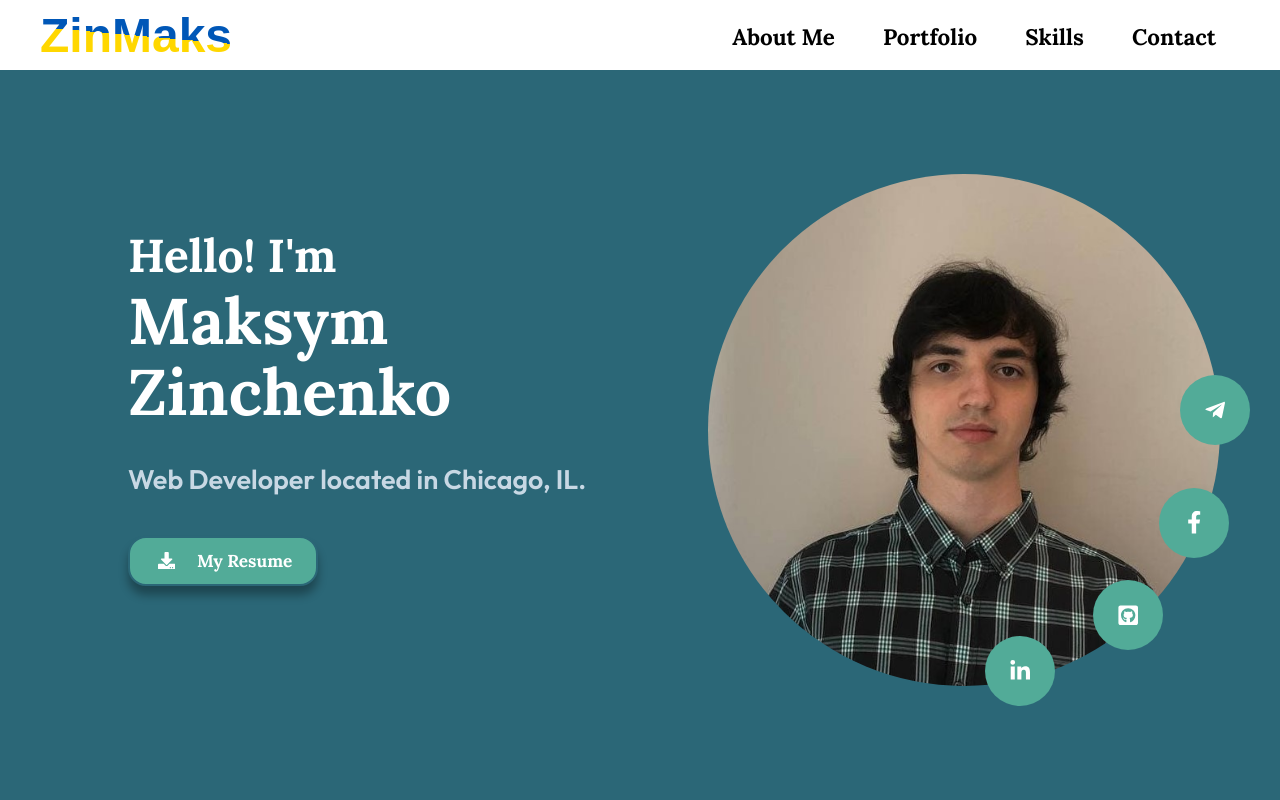
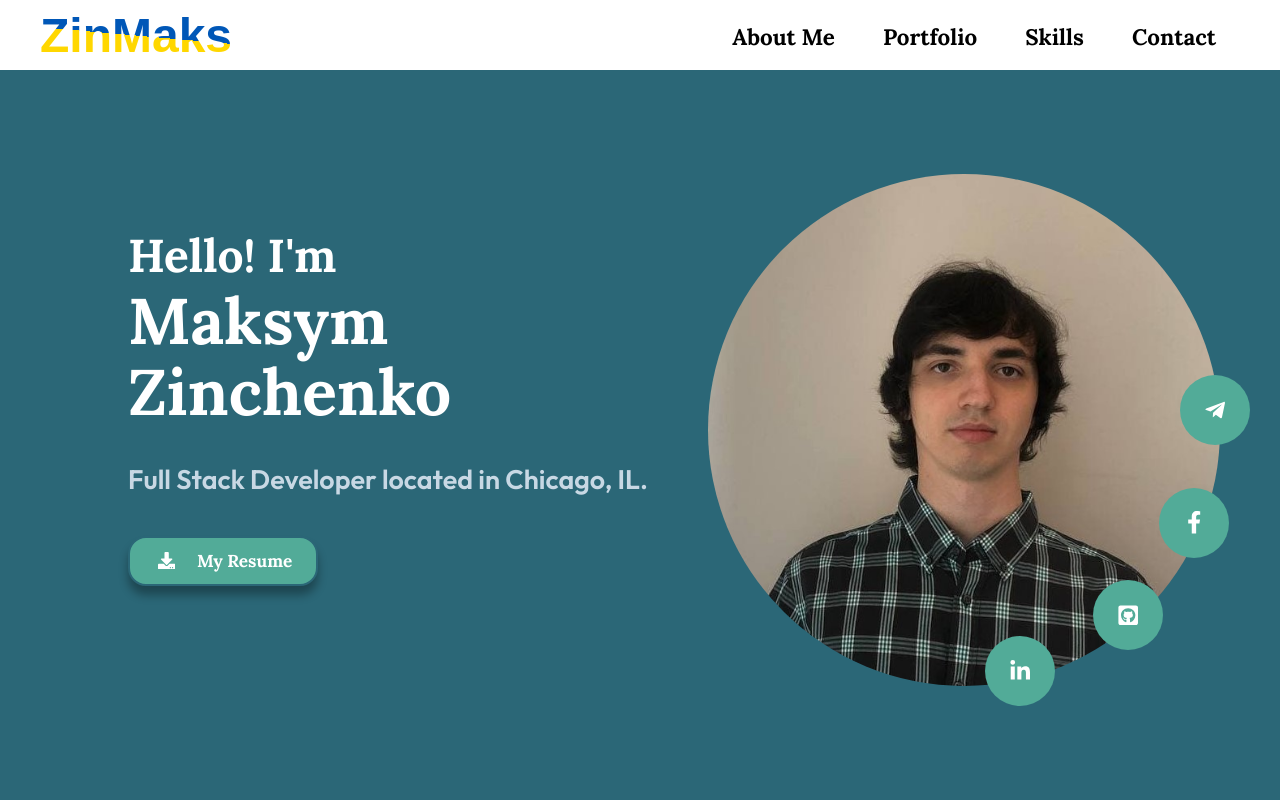
Before and after one commit to zinchenko-maksym/Portfolio, a React (Create React App) app: page / in a window 1280 px wide. Shown: the top 800 px of the page. Built offline with nearby package versions, Linux system fonts and the light colour scheme.

Commit message:
Updated resume link and content

```diff
--- a/src/components/Home/AboutMe.tsx
+++ b/src/components/Home/AboutMe.tsx
@@ -15,14 +15,14 @@ function AboutMe() {
           <Styled.MyName> Maksym Zinchenko</Styled.MyName>
         </Styled.AboutMeHeader>
         <Styled.AboutMeText>
-          Web Developer located in Chicago, IL.
+          Full Stack Developer located in Chicago, IL.
         </Styled.AboutMeText>
-        <Styled.Resume href={ResumeFile} download>
+        <Styled.Resume target="_blank" href="https://docs.google.com/document/d/18r0XNVw5_TXRoouKsc7p1IKCf1hbMH6W/edit?usp=sharing&ouid=108817685570052935018&rtpof=true&sd=true" download>
           <Styled.Circle>
             <FaDownload />
           </Styled.Circle>
           <Styled.ResumeBtnText>My Resume</Styled.ResumeBtnText>
-          <Styled.ResumeBtnHover>Download</Styled.ResumeBtnHover>
+          <Styled.ResumeBtnHover>Open doc</Styled.ResumeBtnHover>
         </Styled.Resume>
       </Styled.Info>
     </Styled.AboutMeWrap>
```
